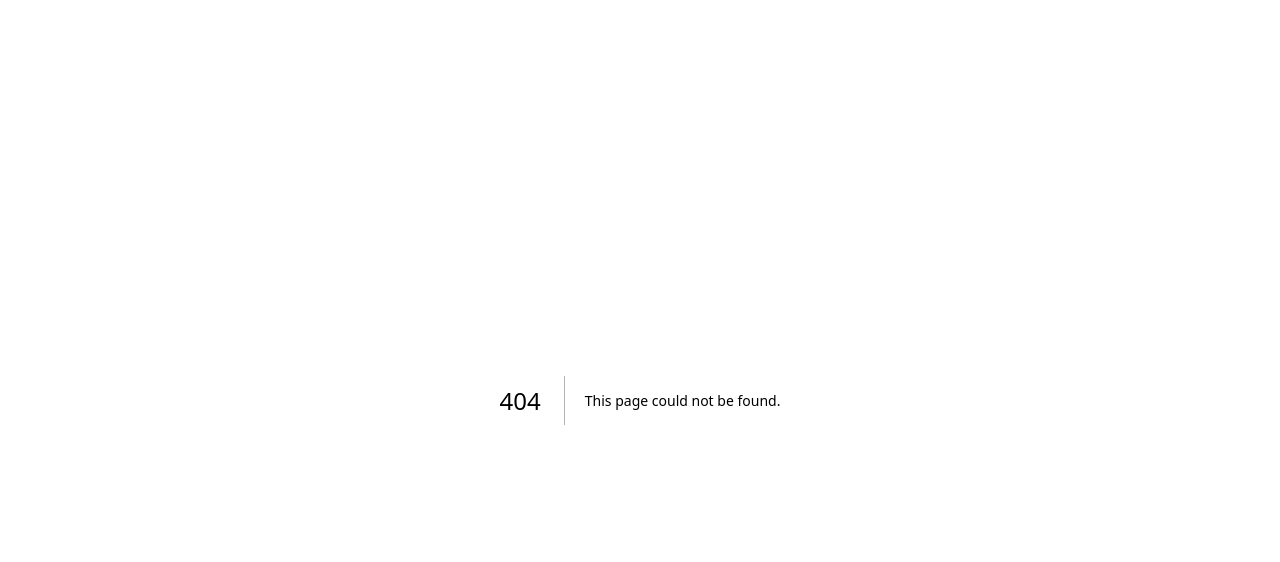
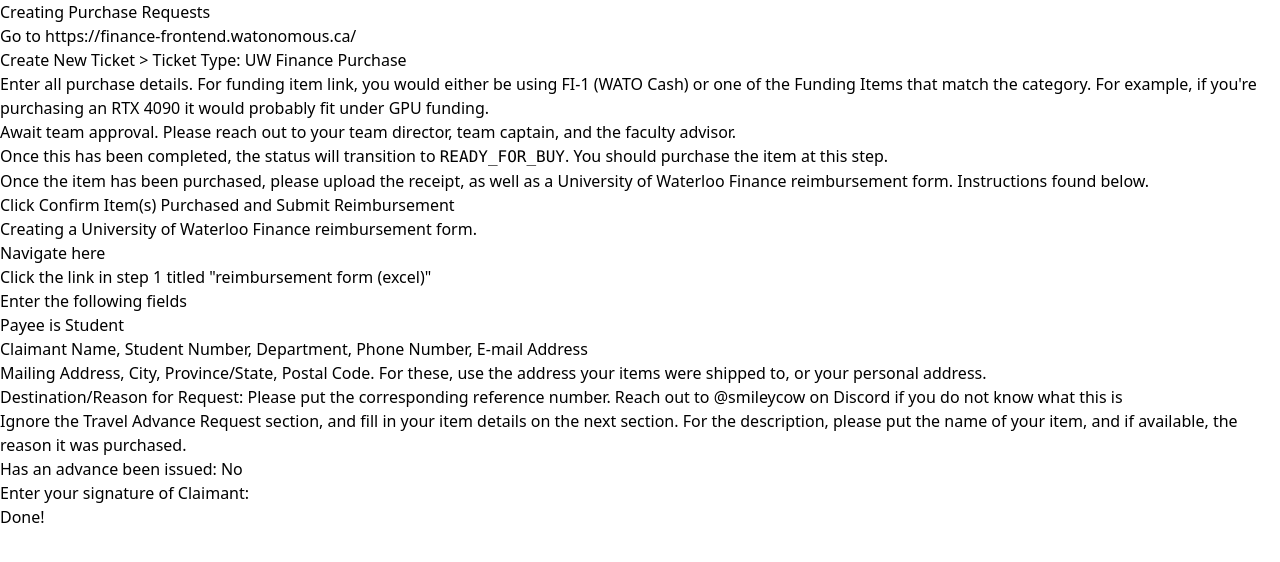
Before and after one commit to WATonomous/wato_wiki, a Next.js app: page /finance/creating_purchase_requests in a window 1280 px wide. Before the commit this address had no page. Shown: the top 562 px of the page. Built offline with nearby package versions, Linux system fonts and the light colour scheme.

Commit message:
add finance instructions to wato wiki

```diff
--- /dev/null
+++ b/pages/finance.mdx
@@ -0,0 +1,7 @@
+# Finance System
+
+Instructions on how to use the [WATonomous Finance System](finance-frontend.watonomous.ca), which is used to track funding, our account balances, and manage and reimburse purhcases.
+
+`Creating and Submitting a Personal Purchase Request` Contains details for members on how to purchase items using their own money and get reimbursed for it. ([go-to])(/finance/creating_personal_purchases)
+
+`Creating and Submitting a Purchase Request` Contains details for members on how to purchase items using WATonomous cash or directly from one of our funds. ([go-to])(/finance/creating_purchase_requests)
--- /dev/null
+++ b/pages/finance/creating_personal_purchases.mdx
@@ -0,0 +1,9 @@
+# Creating Personal Purchases
+
+1. Go to https://finance-frontend.watonomous.ca/
+2. Create New Ticket > Ticket Type: Personal Purchase
+3. Enter all purchase details. For funding item link, you would either be using FI-1 (WATO Cash) or one of the Funding Items that match the category. For example, if you're purchasing an RTX 4090 it would probably fit under GPU funding.
+4. Await team approval. Please reach out to your team director, team captain, and the faculty advisor.
+5. Once this has been completed, the item will be sent to the finance coordinator. They will purhcase the item, in which case the status will be `ORDERED`
+6. Once the item has arrived, the item will be transitioned to `READY_FOR_PICKUP`, and the pick up instructions will give you next steps
+7. Once completed, the item should be in the `PICKED_UP` state, completing the flow.
--- /dev/null
+++ b/pages/finance/creating_purchase_requests.mdx
@@ -0,0 +1,23 @@
+# Creating Purchase Requests
+
+1. Go to https://finance-frontend.watonomous.ca/
+2. Create New Ticket > Ticket Type: UW Finance Purchase
+3. Enter all purchase details. For funding item link, you would either be using FI-1 (WATO Cash) or one of the Funding Items that match the category. For example, if you're purchasing an RTX 4090 it would probably fit under GPU funding.
+4. Await team approval. Please reach out to your team director, team captain, and the faculty advisor.
+5. Once this has been completed, the status will transition to `READY_FOR_BUY`. You should purchase the item at this step.
+6. Once the item has been purchased, please upload the receipt, as well as a University of Waterloo Finance reimbursement form. Instructions found below.
+7. Click Confirm Item(s) Purchased and Submit Reimbursement
+
+## Creating a University of Waterloo Finance reimbursement form.
+
+1. Navigate [here](https://uwaterloo.ca/engineering-endowment-foundation/getting-funding/spending-funding/submitting-reimbursement-request)
+2. Click the link in step 1 titled "reimbursement form (excel)"
+3. Enter the following fields
+4. Payee is Student
+5. Claimant Name, Student Number, Department, Phone Number, E-mail Address
+6. Mailing Address, City, Province/State, Postal Code. For these, use the address your items were shipped to, or your personal address.
+7. Destination/Reason for Request: Please put the corresponding reference number. Reach out to @smileycow on Discord if you do not know what this is
+8. Ignore the Travel Advance Request section, and fill in your item details on the next section. For the description, please put the name of your item, and if available, the reason it was purchased.
+9. Has an advance been issued: No
+10. Enter your signature of Claimant:
+11. Done!
```
